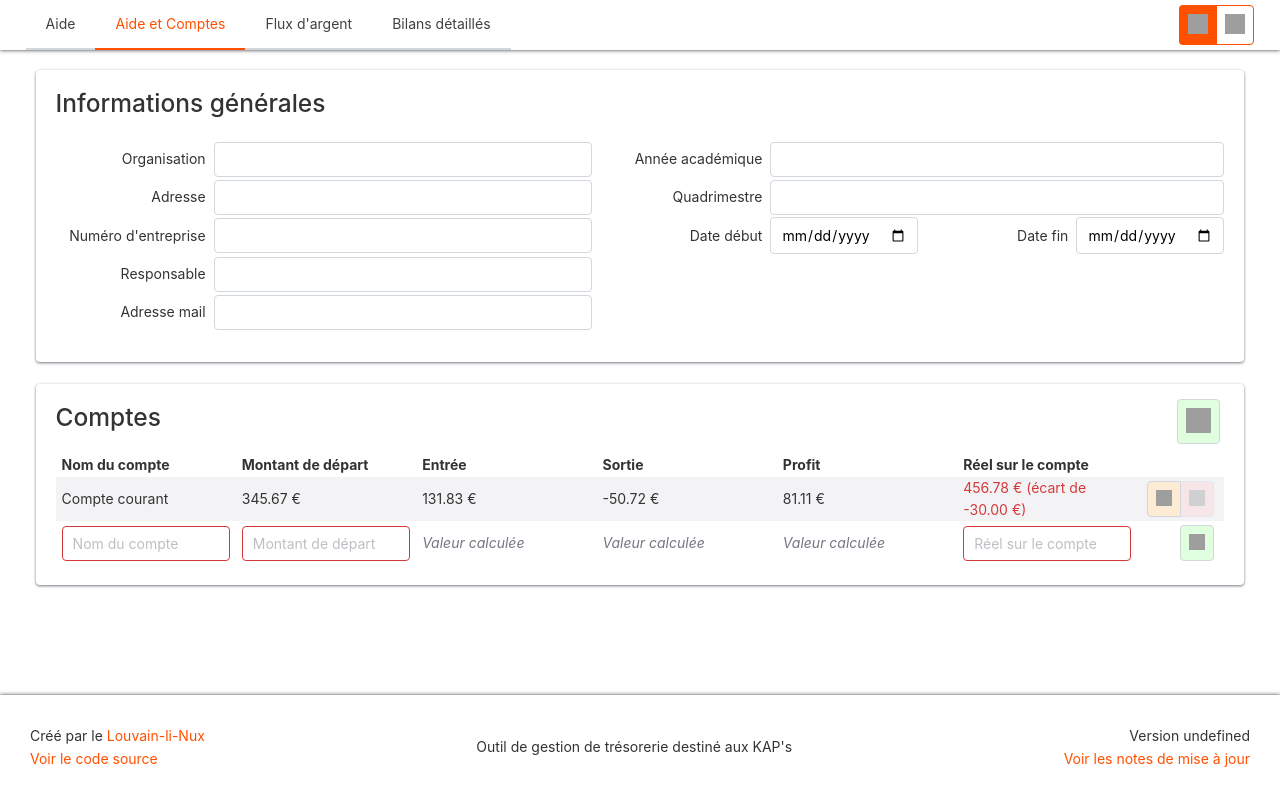
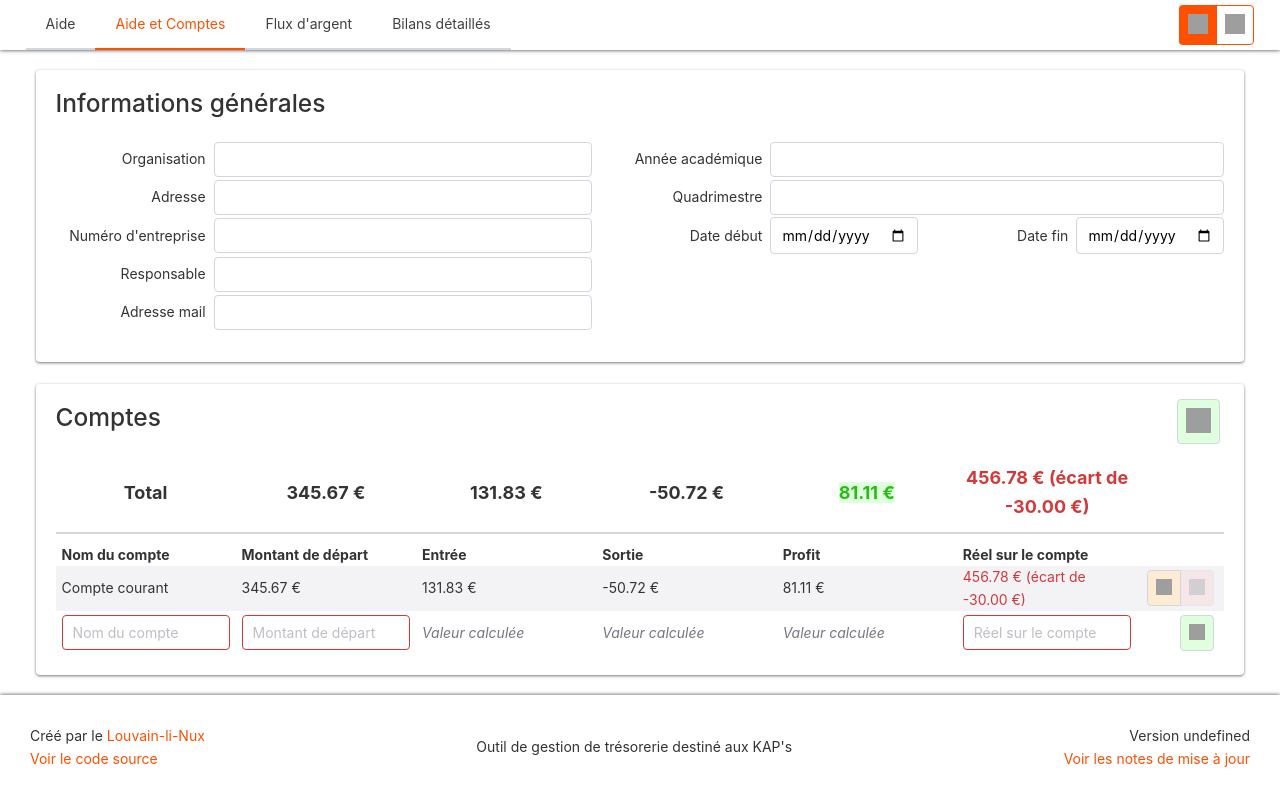
Before and after one commit to BhasherBEL/compta, a Svelte app: page / in a window 1280 px wide. Built offline with nearby package versions, Linux system fonts and the light colour scheme; grey boxes are pictures that could not be loaded.

Commit message:
Displays total accounts

```diff
--- a/public/global.css
+++ b/public/global.css
@@ -26,6 +26,19 @@ a {
 td,
 th {
   padding: 0 0.6rem;
+}
+
+th {
+  padding-top: 10px;
+}
+
+thead.total-row {
+  text-align: center;
+  font-size: large;
+}
+
+thead.total-row th {
+  padding-bottom: 10px;
 }
 
 .card {
--- a/src/components/editableTable.svelte
+++ b/src/components/editableTable.svelte
@@ -7,6 +7,7 @@
     export let tableName = ""
     export let colgroup = []
     export let columns: {[index: string]: GenericColumn<any>}
+    export let totalRow: {[index: string]: GenericColumn<any>}
     export let dataStore: IndexedObjectStore<object>
     export let validateDelete: (arg0: any, arg1: string) => boolean = (_, __) => true
     let lockDelete: boolean = true
@@ -41,6 +42,12 @@
         let value = column.compute ? column.compute(data[key], data, index) : data[key]
         return (column.format ? column.format(value, data, index) : value)
     }
+
+    function computeAndFormatTotal<T>(column: GenericColumn<T>, key: string, data: T, indexes: string[]): string {
+        let value = column.compute ? column.compute(data[key], data, indexes) : column.name
+        return (column.format ? column.format(value, data, indexes) : value)
+    }
+
 </script>
 
 <div class="myGrouped is-vertical-align">
@@ -67,6 +74,18 @@
             <col style="width: {col.width};" span="{col.span}">
         {/each}
     </colgroup>
+
+    {#if totalRow}
+        <thead class="total-row">
+            {#each Object.entries(totalRow) as [key, column]}
+                <th>
+                    {@html computeAndFormatTotal(column, key, Object.values($dataStore), Object.keys($dataStore))}
+                </th>
+            {/each}
+        </thead>
+    {/if}
+
+    <tbody>
         <tr>
             {#each Object.entries(columns) as [_, item]}
                 <th>{item.name}</th>
@@ -143,4 +162,5 @@
                 </label>
             </td>
         </tr>
+    </tbody>
 </table>
--- a/src/components/tabs/flux.svelte
+++ b/src/components/tabs/flux.svelte
@@ -1,7 +1,7 @@
 <script lang="ts">
     import { onDestroy } from "svelte"
     import { accounts, CashFlow, cashFlows } from "../../store"
-    import { unique, GenericColumn, formatColor, incomeOrExpense, formatMoney } from "../../utils";
+    import { unique, GenericColumn, formatColor, picker, formatMoney } from "../../utils";
     import EditableTable from "../editableTable.svelte"
     import { text } from "../../lang/textFR";
 
@@ -50,7 +50,7 @@
             name: text.income+"/"+text.expense,
             type: "string",
             required: false,
-            compute: (_, cashFlow, __) => (formatColor(cashFlow.amount, incomeOrExpense(cashFlow.amount)))
+            compute: (_, cashFlow, __) => (formatColor(cashFlow.amount, picker(cashFlow.amount, text.income, text.expense)))
         }
     }
 
--- a/src/components/tabs/infos_comptes.svelte
+++ b/src/components/tabs/infos_comptes.svelte
@@ -1,8 +1,98 @@
 <script lang="ts">
     import { Account, accounts, infos, cashFlows } from "../../store";
     import EditableTable from '../editableTable.svelte'
-    import { GenericColumn, formatMoney, sum } from "../../utils"
+    import {GenericColumn, formatMoney, sum, picker} from "../../utils"
     import { text, infoText } from "../../lang/textFR"
+
+    const totalRow: {[key in keyof Account]: GenericColumn<Account>} = {
+        name: {
+            name: "Total",
+            type: "string",
+            required: true,
+        },
+        initial_money: {
+            name: text.initial_money,
+            type: "number",
+            required: false,
+            compute: (_, __, ___) => (
+                sum(
+                    Object
+                        .values($accounts)
+                        .map(a => a.initial_money)
+                )
+            ),
+            format: formatMoney
+        },
+        income: {
+            name: text.income,
+            type: "number",
+            required: false,
+            compute: (_, __, ___) => (
+                sum(
+                    Object
+                        .values($cashFlows)
+                        .filter(k => k.amount > 0)
+                        .map(k => k.amount)
+                )
+            ),
+            format: formatMoney
+        },
+        expense: {
+            name: text.expense,
+            type: "number",
+            required: false,
+            compute: (_, __, ___) => (
+                sum(
+                    Object
+                        .values($cashFlows)
+                        .filter(k => k.amount < 0)
+                        .map(k => k.amount)
+                )
+            ),
+            format: formatMoney
+        },
+        profit: {
+            name: text.profit,
+            type: "number",
+            required: false,
+            compute: (_, __, ___) => (
+                sum(
+                    Object
+                        .values($cashFlows)
+                        .map(k => k.amount)
+                )
+            ),
+            format: (amount, __, _) => {
+                return `<span
+                            style="background-color: ${picker(amount, '#dfffdf', '#fed4d4')}"
+                            class="${picker(amount, 'text-success', 'text-error')}">
+                            ${formatMoney(amount)}
+                        </span>`;
+            }
+        },
+        current_money: {
+            name: text.current_money,
+            type: "number",
+            required: false,
+            compute: (_, __, ___) => (
+                sum(
+                    Object
+                        .values($accounts)
+                        .map(a => a.current_money)
+                )
+            ),
+            format: (amount, __, _) => {
+                let all_initial_money = sum(Object.values($accounts).map(a => a.initial_money))
+                let calculated = sum(
+                    Object
+                        .values($cashFlows)
+                        .map(k => k.amount)
+                ) + all_initial_money
+                let okay = Math.round(calculated*100) == Math.round(amount*100)
+                return `<span class="${okay ? '' : 'text-error'}">${formatMoney(amount)} ${okay ? '' : `(${text.diff_of} ${formatMoney(calculated - amount)})`}</span>`
+            }
+        },
+    }
 
     const columns: {[key in keyof Account]: GenericColumn<Account>} = {
         name: {
@@ -125,6 +215,7 @@
         tableName="{text.accounts}"
         dataStore="{accounts}"
         columns="{columns}"
+        totalRow="{totalRow}"
         validateDelete="{validateDelete}"
         colgroup="{[{width: '16%', span: '6'}]}"
     />
--- a/src/utils.ts
+++ b/src/utils.ts
@@ -25,9 +25,8 @@ export const formatMoney = (k: number): string => {
 
 export const formatColor = (k: number, format: string): string => {
     if (k === 0) return ''
-    return `<span style="background-color: ${incomeOrExpenseColor(k)}">`+ format + "</span>"
+    return `<span style="background-color: ${picker(k, "#dfffdf", "#fed4d4")}">`+ format + "</span>"
 }
-const incomeOrExpenseColor = (a: number) => a < 0 ? "#fed4d4" : (a > 0 ? "#dfffdf" : "");
 
 export const sum = (a: number[]) => a.length ? a.reduce((b, c) => b+c): 0;
-export const incomeOrExpense = (a: number) => a < 0 ? "Sortie" : (a > 0 ? "Entrée" : "");
+export const picker = (nbr: number, positive: any, negative: any) => nbr > 0 ? positive : (nbr < 0 ? negative : "");
```
Lines whose indentation alone changed are shown as unchanged.
